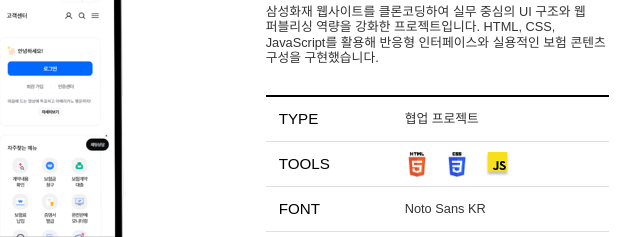
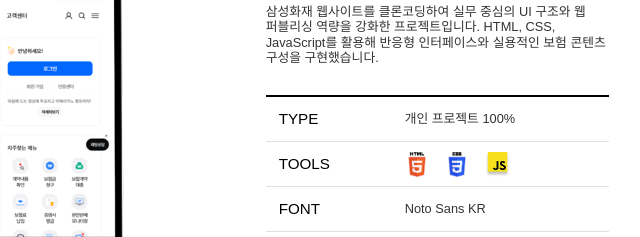
Before and after one commit to kwononju/portfolio, a plain HTML site: page index.html in a window 1280 px wide. Shown: the part 6646-6883 px from the top of the page, 561-1201 px from the left. Drawn offline with Linux system fonts and the light colour scheme; a web font is replaced by a local one.

Commit message:
portfolio 수정 중

```diff
--- a/index.html
+++ b/index.html
@@ -700,7 +700,7 @@
                     <span class="detail-label">TYPE</span>
                   </div>
                   <div class="detail-right">
-                    <span class="detail-value">협업 프로젝트</span>
+                    <span class="detail-value">개인 프로젝트 100%</span>
                   </div>
                 </div>
 
```
